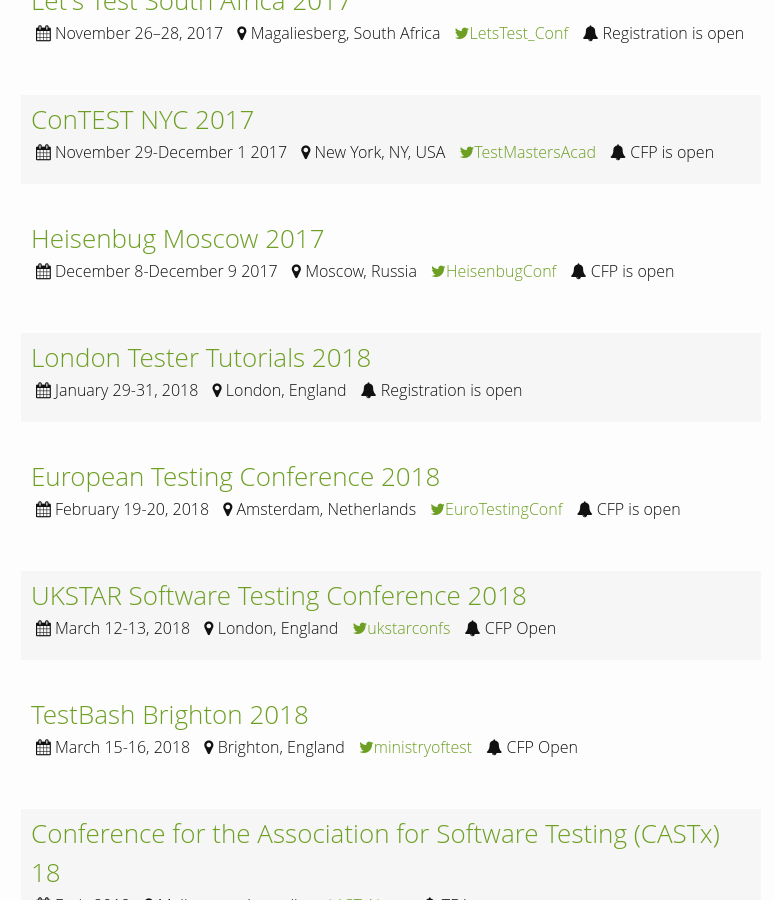
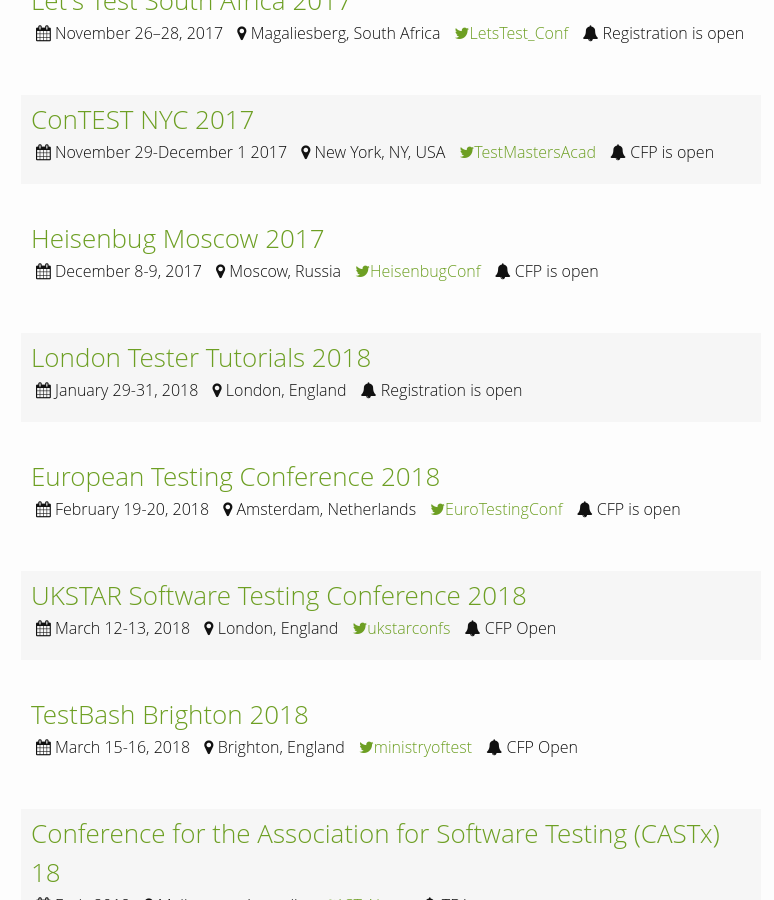
Before and after one commit to TestingConferences/testingconferences.github.io, a Jekyll site: the page built from index.html, in a window 1280 px wide and 900 px high, scrolled down 3360 px. Shown: the whole window, without its empty margins (249-1023 px from the left). Built offline with Jekyll 4.4.1, drawn with Linux system fonts in a browser that asks for light colours.

Commit message:
Update current.yml

```diff
--- a/_data/current.yml
+++ b/_data/current.yml
@@ -193,7 +193,7 @@
 
 - name: Heisenbug Moscow 2017
   location: Moscow, Russia
-  dates: "December 8-December 9 2017"
+  dates: "December 8-9, 2017"
   url: https://heisenbug-moscow.ru/
   twitter: HeisenbugConf
   status: CFP is open
```
